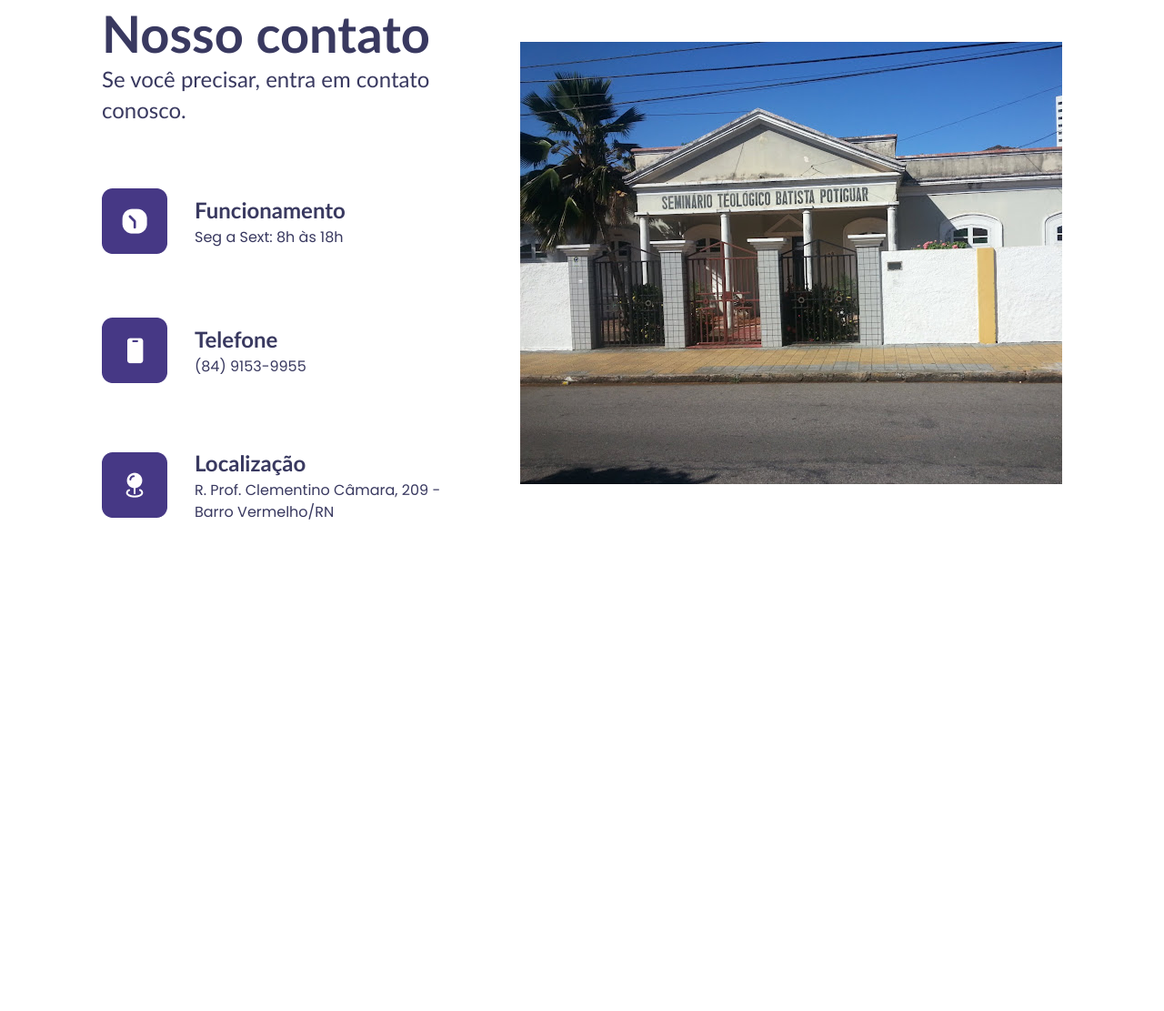
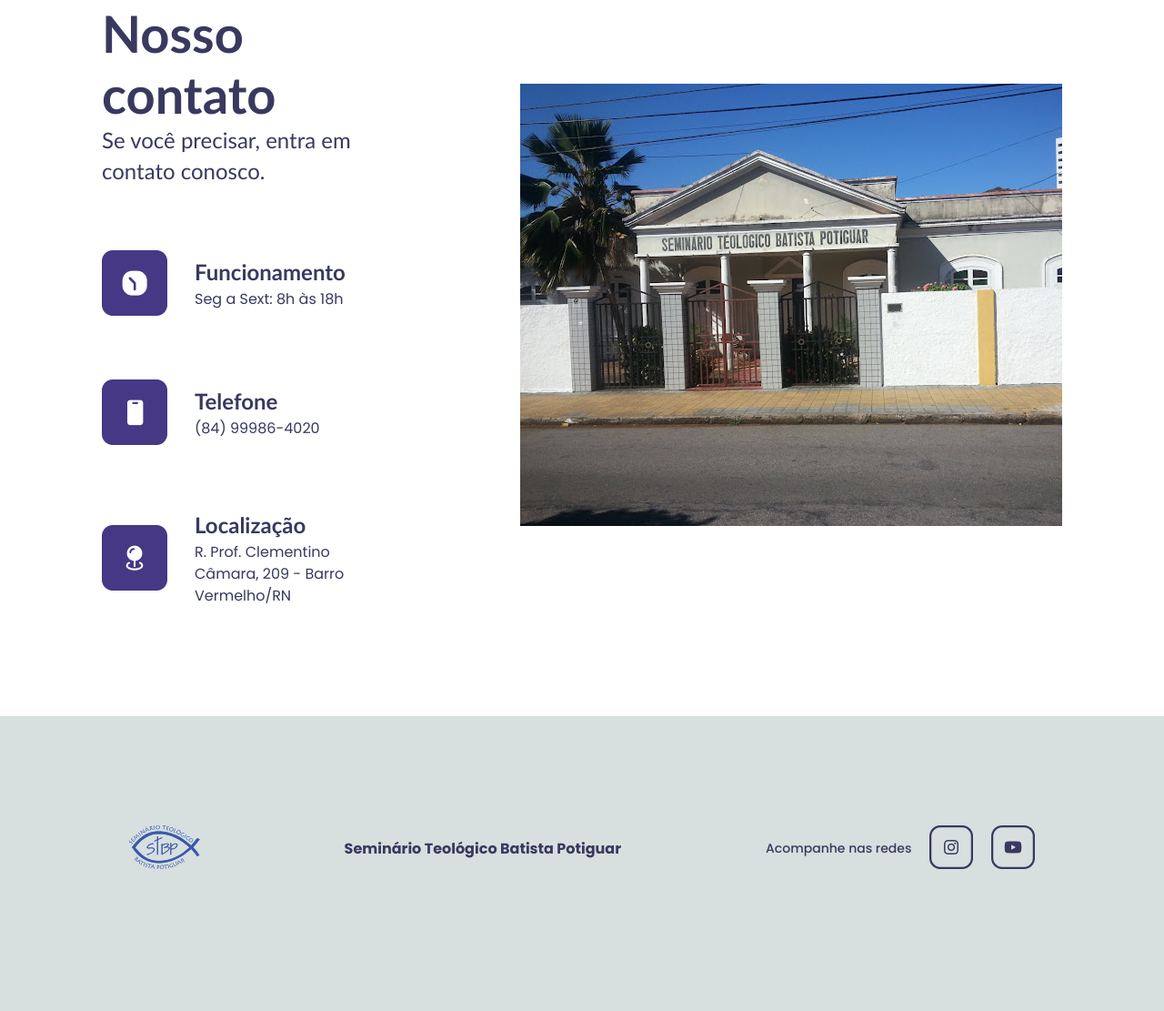
Before and after one commit to elisafa/stbp, a plain HTML site: page index.html in a window 1280 px wide. Shown: the part 3456-4567 px from the top of the page at 91% size. Before the commit the page ends 4151 px from the top, so only its background shows below. Drawn offline with nearby package versions, Linux system fonts and the light colour scheme.

Commit message:
pequenas altereções

```diff
--- a/assets/css/estilo.css
+++ b/assets/css/estilo.css
@@ -415,7 +415,7 @@
     max-width: 1500px;
     padding: 120px 112px;
     margin: 0 auto;
-    gap: 60px;
+    gap: 160px;
 }
 
 .contato-texto{
@@ -464,3 +464,47 @@ color: #393960;
     color: #393960;
     text-decoration: none;
 }
+
+/* Footer */
+
+#footer{
+    background-color: #D7E0DF;
+    max-width: 100%;
+    height: 324px;
+    position: relative;
+}
+
+.container-footer{
+    max-width: 1500px;
+    display: flex;
+    justify-content: space-around;
+    align-items: center;
+    padding: 120px 112px;
+    margin: 0 auto;
+    gap: 100px;
+}
+
+.footer-texto h1 {
+    font-family: Poppins;
+    font-weight: 700;
+    font-size: 16px;
+    line-height: 100%;
+    vertical-align: middle;
+    color: #393960;
+}
+
+.footer-redes{
+    display: flex;
+    justify-content: center;
+    align-items: center;
+    gap: 20px;
+}
+
+.footer-redes p {
+    font-family: Poppins;
+    font-weight: 500;
+    font-size: 14px;
+    line-height: 110.00000000000001%;
+    letter-spacing: 0%;
+    color: #393960;
+}
--- a/index.html
+++ b/index.html
@@ -42,7 +42,7 @@
                 <div class="texto-banner">
                     <h1>Seminário Teológico Batista Potiguar</h1>
                     <p>Comece agora a sua jornada de aprofundamento nos estudos da Plavra de Deus.</p>
-                    <a class="botao" href="">Conheça nossos cursos</a>
+                    <a class="botao" href="#cursos">Conheça nossos cursos</a>
                 </div>
                 <img class="estudantes" src="/assets/imagens/estudantes.png" alt="">
             </div>
@@ -226,7 +226,7 @@
                         <img src="assets/imagens/icones/telefone.png" alt="Ícone de telefone">
                         <div>
                             <p>Telefone</p>
-                            <span><a href="https://wa.me/558491539955" target="_blank">(84) 9153-9955</a></span>
+                            <span><a href="https://wa.me/5584999864020" target="_blank"> (84) 99986-4020</a></span>
                         </div>
                     </div>
                     <div class="contato-info">
@@ -239,6 +239,24 @@
                 </div>
                 <img src="/assets/imagens/predio.png" alt="Imagem Placeholder">
             </div>
+            </section>
+
+            <!-- footer -->
+            <footer id="footer">
+                <div class="container-footer">
+                    <div>
+                        <img src="assets/imagens/logo/STBP 2.png" alt="Logo do Seminário Teológico Batista Potiguar">
+                    </div>
+                    <div class="footer-texto">
+                        <h1>Seminário Teológico Batista Potiguar</h1>
+                    </div>
+                    <div class="footer-redes">
+                        <p>Acompanhe nas redes</p>
+                        <a href="https://www.instagram.com/" target="_blank"><img src="assets/imagens/icones/instagram.png" alt="Ícone do Instagram"></a>
+                        <a href="https://www.youtube.com/@seminarioteologicobatistap806" target="_blank"><img src="assets/imagens/icones/youtube.png" alt="Ícone do Facebook"></a>
+                    </div>
+                </div>
+            </footer>
     </main>
 
     <script type="text/javascript" src="https://code.jquery.com/jquery-3.6.0.min.js"></script>
```
Also changed, not shown: assets/imagens/icones/instagram.png (added), assets/imagens/icones/youtube.png (added).
